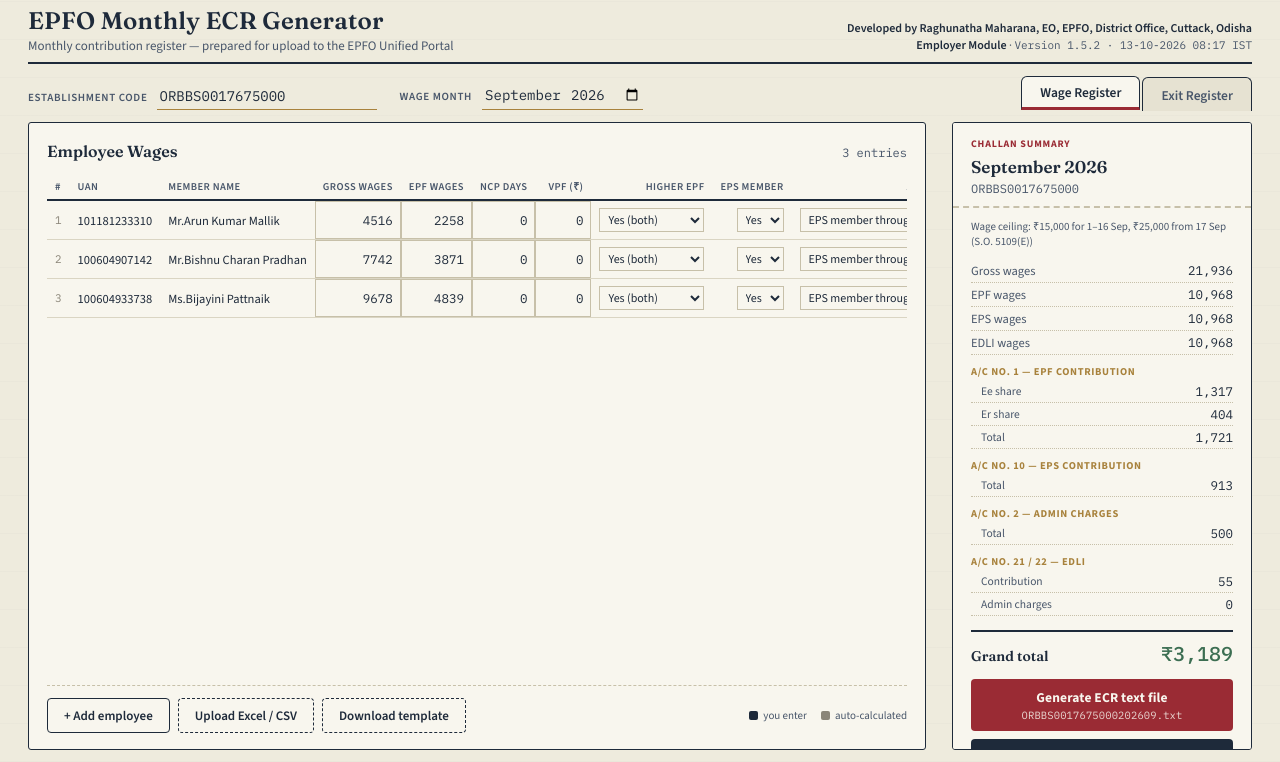
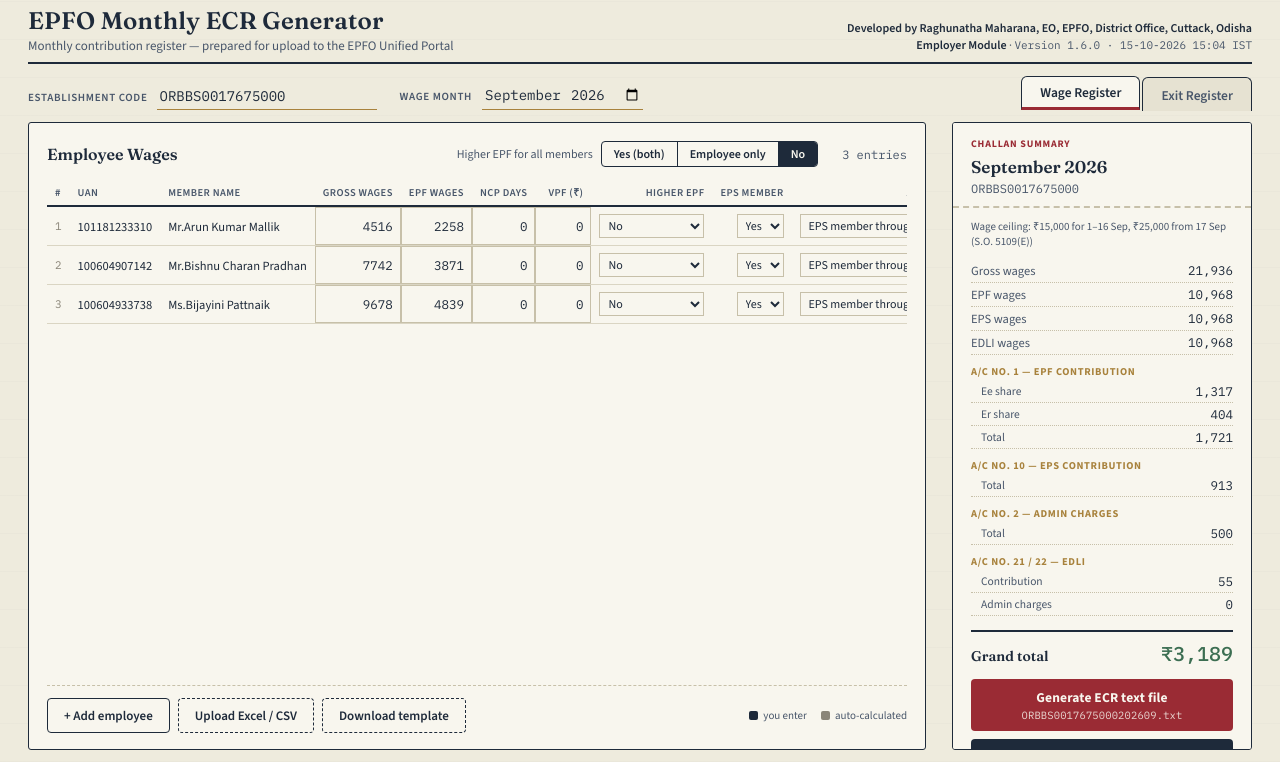
Before and after one commit to EPFRAGHU/ecr-generator, a Flask app: page / in a window 1280 px wide. Shown: the part 38-800 px from the top of the page. Run offline with Flask 3, Linux system fonts and the light colour scheme; the visitor is signed in with stand-in values (Sample User, id 1); tables that the repository leaves empty hold one stand-in row (values such as "Sample post").

Commit message:
Default Higher EPF to No and add an all-members switch (v1.6.0)
Higher EPF now defaults to No, so EPF, EPS and EDLI wages are all capped
at the ceiling and match the usual ECR. A "Higher EPF for all members"
switch (Yes (both) / Employee only / No) above the wage table sets every
row at once; new and uploaded rows follow the last choice, and per-row
dropdowns still allow exceptions (the switch shows "mixed" when rows
differ). On narrow screens the switch moves below the table title.

Co-Authored-By: Claude Opus 5.5 <noreply@anthropic.com>

```diff
--- a/app.py
+++ b/app.py
@@ -53,8 +53,8 @@ IST = timezone(timedelta(hours=5, minutes=30))
 # fix or small change; set APP_BUILD to the actual date and time (IST)
 # of the release commit, read from the clock (never estimated).
 # History is in README.md under "Version history".
-APP_VERSION = "1.5.2"
-APP_BUILD = "13-10-2026 08:17 IST"
+APP_VERSION = "1.6.0"
+APP_BUILD = "15-10-2026 15:04 IST"
 
 
 @app.context_processor
@@ -372,7 +372,7 @@ HIGHER_MODES = {
 
 
 def calc_row(
-    epf, wage_month="", eps_member=True, sep_basis="cap", higher="Y", vpf=0
+    epf, wage_month="", eps_member=True, sep_basis="cap", higher="N", vpf=0
 ) -> dict:
     """
     `epf` is the member's full-month EPF wages. `higher` is a HIGHER_MODES
@@ -385,7 +385,7 @@ def calc_row(
          the employer's 12% is restricted to the ceiling wage (EPS 8.33% of
          it, the rest as the diff), e.g. 1,250 + 550 at 15,000 and
          2,083 + 917 at 25,000.
-      N  EPF wages capped at the ceiling for both.
+      N  EPF wages capped at the ceiling for both (the default).
 
     The ceiling is 15,000 up to 16.09.2026 and 25,000 from 17.09.2026; in
     September 2026 the wage is split per `sep_basis`.
@@ -398,7 +398,7 @@ def calc_row(
         higher = "Y"
     elif higher is False:
         higher = "N"
-    mode = higher if higher in HIGHER_MODES else "Y"
+    mode = higher if higher in HIGHER_MODES else "N"
 
     w = float(epf or 0)
     full_w = w
@@ -489,8 +489,8 @@ def row_eps_member(row: dict) -> bool:
 
 
 def row_higher_epf(row: dict) -> str:
-    mode = str(row.get("higher", "Y")).strip().upper()
-    return mode if mode in HIGHER_MODES else "Y"
+    mode = str(row.get("higher", "N")).strip().upper()
+    return mode if mode in HIGHER_MODES else "N"
 
 
 def row_sep_basis(row: dict) -> str:
--- a/static/app.js
+++ b/static/app.js
@@ -39,7 +39,7 @@ function calc(row){
   //       to the diff.
   //   E = employee only: employee 12% on the actual wage, employer 12%
   //       restricted to the ceiling wage (EPS 8.33% of it, rest as diff).
-  //   N = EPF wages capped at the ceiling for both.
+  //   N = EPF wages capped at the ceiling for both (the default).
   const mode = higherMode(row);
   let cappedW, epsW, edliW;
   if(month === SPLIT_MONTH){
@@ -85,9 +85,24 @@ const HIGHER_MODES = {
   N: 'No',
 };
 const higherMode = row => {
-  const m = String(row.higher ?? 'Y').trim().toUpperCase();
-  return m in HIGHER_MODES ? m : 'Y';
+  const m = String(row.higher ?? 'N').trim().toUpperCase();
+  return m in HIGHER_MODES ? m : 'N';
 };
+
+// "Higher EPF for all members" switch: sets every row at once, and new or
+// uploaded rows follow the last choice.
+let defaultHigher = 'N';
+
+function renderBulkHigher(){
+  const modes = new Set(wageRows.map(higherMode));
+  const state = modes.size === 1 ? [...modes][0] : (modes.size ? 'mixed' : defaultHigher);
+  document.querySelectorAll('[data-higher-all]').forEach(btn=>{
+    const on = btn.dataset.higherAll === state;
+    btn.classList.toggle('active', on);
+    btn.setAttribute('aria-pressed', on);
+  });
+  document.getElementById('bulk-higher-note').textContent = state === 'mixed' ? 'mixed' : '';
+}
 
 function isValidUAN(uan){ return /^\d{12}$/.test(String(uan||'').trim()); }
 
@@ -173,6 +188,7 @@ function renderWageTable(){
     tbody.appendChild(tr);
   });
   document.getElementById('wage-count').textContent = `${wageRows.length} entries`;
+  renderBulkHigher();
 
   tbody.querySelectorAll('.editable').forEach(cell=>{
     cell.addEventListener('blur', onWageEdit);
@@ -426,9 +442,17 @@ document.querySelectorAll('.tab-btn').forEach(btn=>{
 });
 
 document.getElementById('add-row-btn').addEventListener('click', ()=>{
-  wageRows.push({uan:"", name:"New employee", gross:0, epf:0, ncp:0, vpf:0, refund:0, higher:'Y', eps:'Y', sep:'cap'});
+  wageRows.push({uan:"", name:"New employee", gross:0, epf:0, ncp:0, vpf:0, refund:0, higher:defaultHigher, eps:'Y', sep:'cap'});
   renderWageTable();
   renderStub();
+});
+document.querySelectorAll('[data-higher-all]').forEach(btn=>{
+  btn.addEventListener('click', ()=>{
+    defaultHigher = btn.dataset.higherAll;
+    wageRows.forEach(r => { r.higher = defaultHigher; });
+    renderWageTable();
+    renderStub();
+  });
 });
 document.getElementById('add-exit-btn').addEventListener('click', ()=>{
   const today = new Date().toISOString().slice(0,10);
@@ -568,7 +592,7 @@ function importRows(rows, issues){
     ncp: isNaN(Number(r.ncp)) ? r.ncp : Number(r.ncp),
     vpf: isNaN(Number(r.vpf)) ? r.vpf : Number(r.vpf),
     refund: Number(r.refund)||0,
-    higher: 'Y', eps: 'Y', sep: 'cap',
+    higher: defaultHigher, eps: 'Y', sep: 'cap',
   }));
   wageRows.push(...added);
   // Checked after all rows are in, so duplicates within the file and
--- a/static/style.css
+++ b/static/style.css
@@ -298,6 +298,43 @@
     font-weight: 600;
     margin: 0;
   }
+  .bulk-higher{
+    display: flex;
+    align-items: center;
+    flex-wrap: wrap;
+    gap: 8px;
+    font-size: 12px;
+    color: var(--ink-soft);
+    order: 3;
+    flex-basis: 100%;
+  }
+  /* Room for the switch beside the title and count, else it wraps below */
+  .register-head:has(.bulk-higher){ flex-wrap: wrap; align-items: center; gap: 8px 16px; }
+  .register-head:has(.bulk-higher) h2,
+  .register-head:has(.bulk-higher) .count{ white-space: nowrap; }
+  @media (min-width: 1100px){
+    .bulk-higher{ order: 0; flex-basis: auto; margin-left: auto; }
+  }
+  .seg{
+    display: inline-flex;
+    border: 1px solid var(--ink);
+    border-radius: 4px;
+    overflow: hidden;
+  }
+  .seg-btn{
+    font-family: 'Source Sans 3', sans-serif;
+    font-size: 12px;
+    font-weight: 600;
+    padding: 4px 12px;
+    border: 0;
+    background: transparent;
+    color: var(--ink);
+    cursor: pointer;
+  }
+  .seg-btn + .seg-btn{ border-left: 1px solid var(--ink); }
+  .seg-btn:hover{ background: var(--paper-deep); }
+  .seg-btn.active{ background: var(--ink); color: var(--white-ish); }
+  .bulk-note{ font-style: italic; color: var(--pencil); }
   .register-head .count{
     font-size: 12px;
     color: var(--ink-soft);
--- a/templates/index.html
+++ b/templates/index.html
@@ -95,6 +95,15 @@
       <div class="register">
         <div class="register-head">
           <h2>Employee Wages</h2>
+          <div class="bulk-higher" role="group" aria-labelledby="bulk-higher-label">
+            <span id="bulk-higher-label">Higher EPF for all members</span>
+            <div class="seg">
+              <button type="button" class="seg-btn" data-higher-all="Y">Yes (both)</button>
+              <button type="button" class="seg-btn" data-higher-all="E">Employee only</button>
+              <button type="button" class="seg-btn" data-higher-all="N">No</button>
+            </div>
+            <span class="bulk-note" id="bulk-higher-note"></span>
+          </div>
           <span class="count" id="wage-count">14 entries</span>
         </div>
         <div class="ledger-scroll">
```
Also changed, not shown: README.md.
